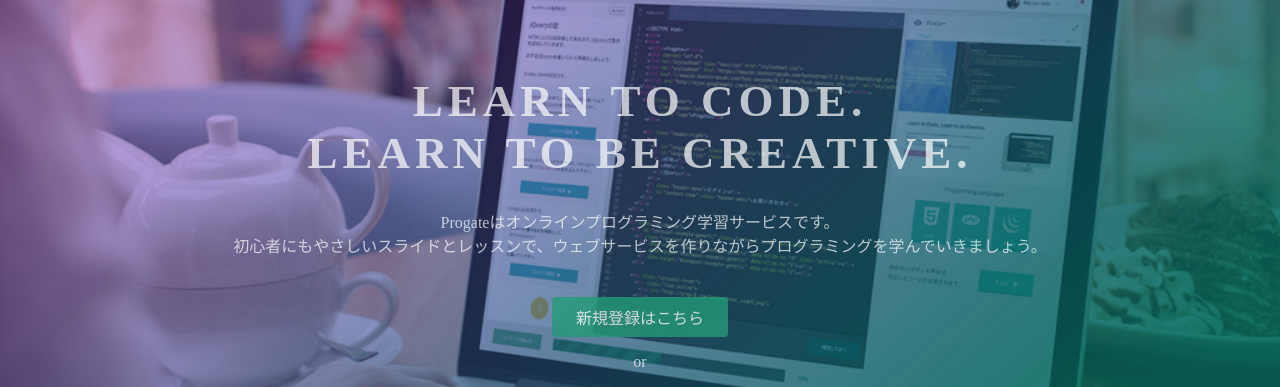
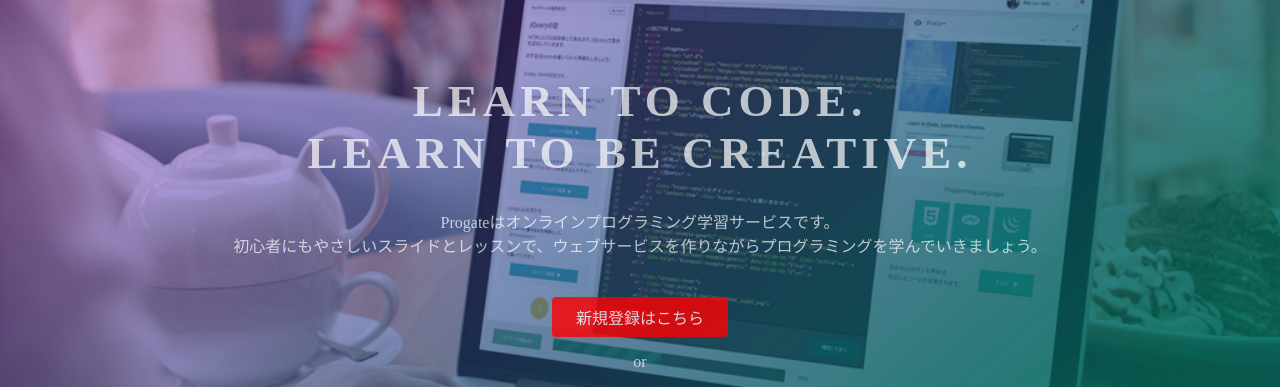
Before and after one commit to stelliter/stelliter, a plain HTML site: page index.html in a window 1280 px wide. Shown: the part 135-522 px from the top of the page. Drawn offline with Linux system fonts and the light colour scheme.

Commit message:
Update stylesheet.css

```diff
--- a/stylesheet.css
+++ b/stylesheet.css
@@ -46,7 +46,7 @@
 }
 
 .signup {
-  background-color: #239b76;
+  background-color: red;
 }
 
 .facebook {
```
